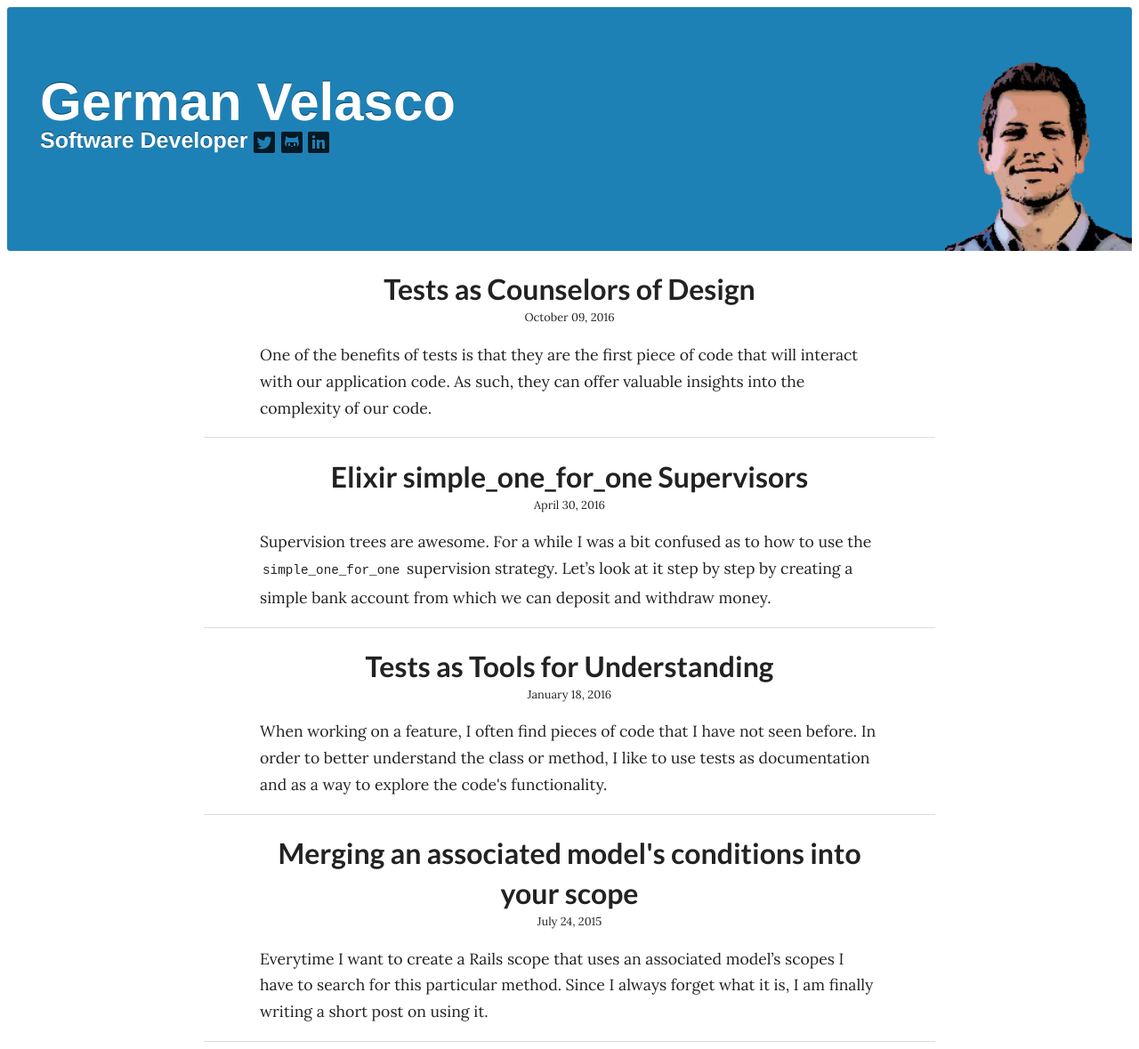
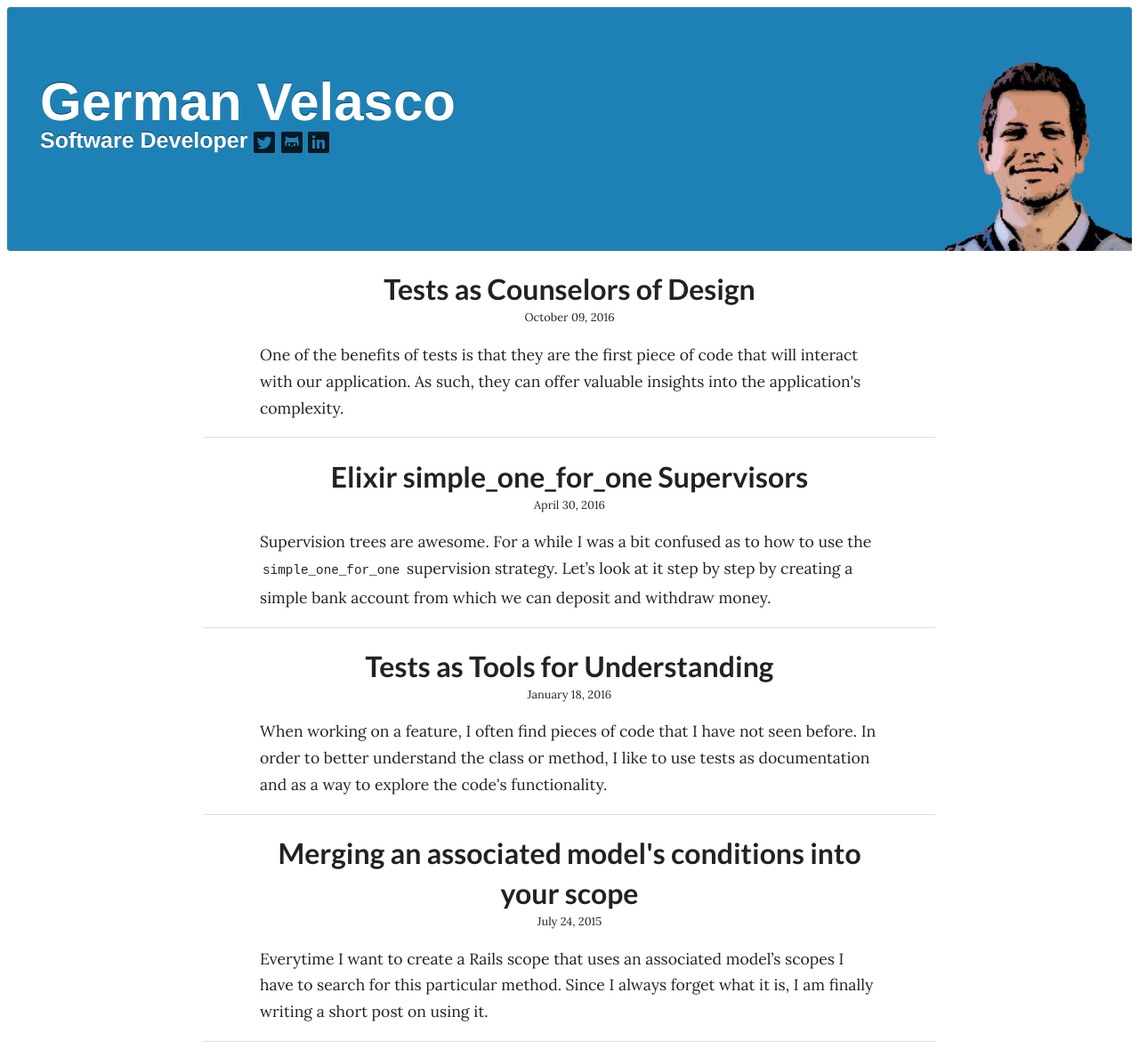
Before and after one commit to germsvel/germsvel.github.io, a Jekyll site: the page built from index.html, in a window 1280 px wide. Shown: the whole page at 89% size. Built offline with Jekyll 4.4.1, drawn with Linux system fonts in a browser that asks for light colours.

Commit message:
Update excerpt for tests-as-counselors-of-design post

```diff
--- a/_posts/2016-10-09-tests-as-counselors-of-design.md
+++ b/_posts/2016-10-09-tests-as-counselors-of-design.md
@@ -4,7 +4,7 @@ title:  "Tests as Counselors of Design"
 date:   2016-10-09
 categories: blog
 tags: Ruby, RSpec, Testing
-excerpt: <p>One of the benefits of tests is that they are the first piece of code that will interact with our application code. As such, they can offer valuable insights into the complexity of our code.</p>
+excerpt: <p>One of the benefits of tests is that they are the first piece of code that will interact with our application. As such, they can offer valuable insights into the application's complexity.</p>
 ---
 
 
```
Also changed, not shown: 1 other file.
